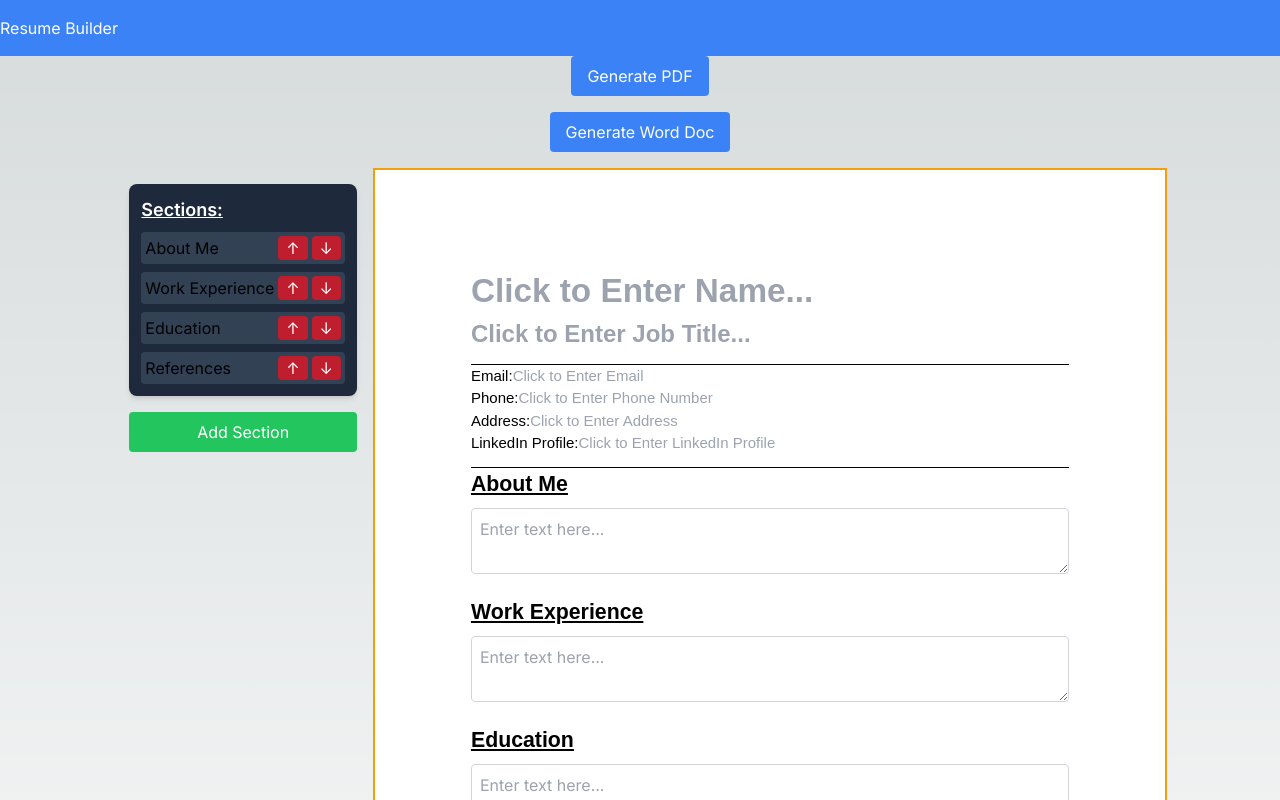
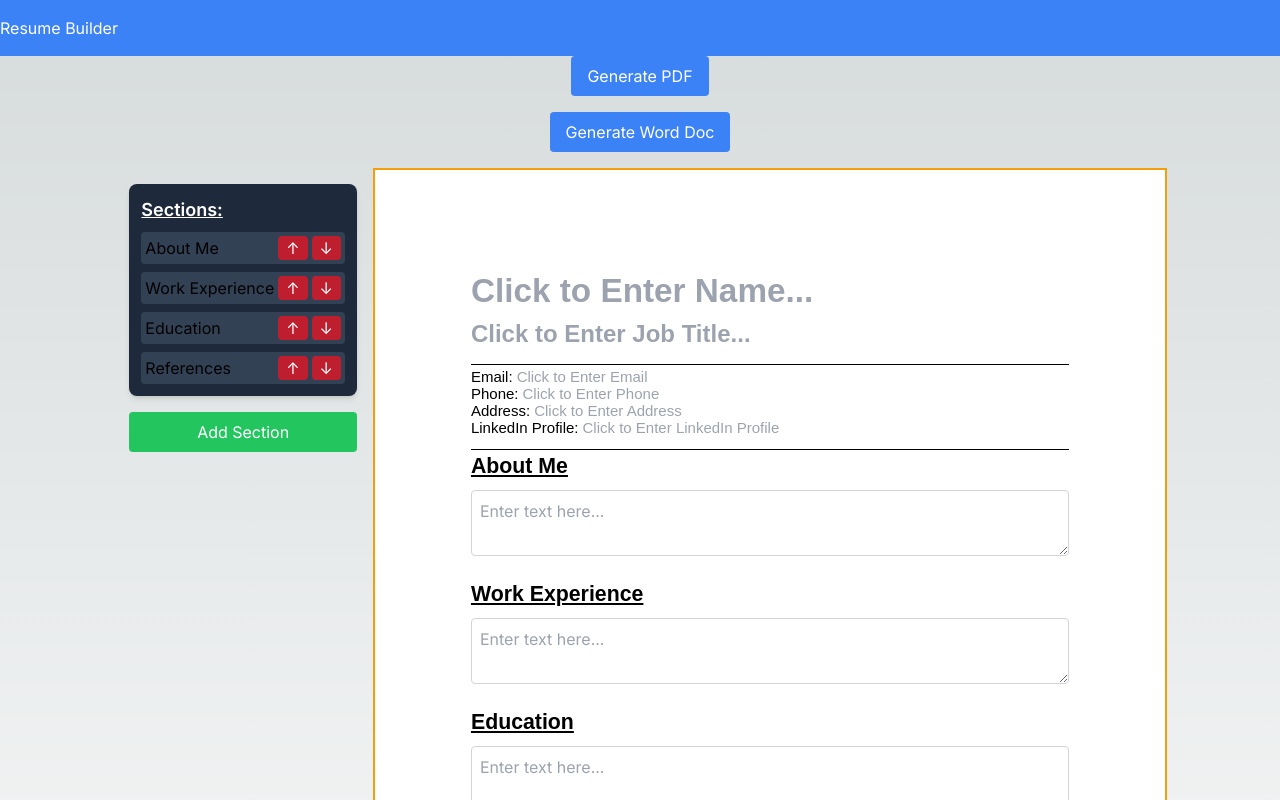
Before and after one commit to JackBadawy/resume_builder, a Next.js app: page / in a window 1280 px wide. Shown: the top 800 px of the page. Built offline with nearby package versions, Linux system fonts and the light colour scheme.

Commit message:
visual artefact & contact styling

```diff
--- a/src/app/Components/ContactDetails.tsx
+++ b/src/app/Components/ContactDetails.tsx
@@ -27,47 +27,51 @@ const ContactDetails = ({
   }, [details, onUpdate]);
 
   return (
-    <div className="contactDetail text-black flex flex-col">
-      <label className="text-word-11 font-aptos flex">
-        Email:
+    <div className="contactDetail text-black flex flex-col pt-1">
+      <label className="flex items-center text-word-11 font-aptos">
+        <span className="h-17p flex items-center">Email:</span>
         <input
           value={details.email}
           onChange={(e) => handleChange(e, "email")}
           placeholder="Click to Enter Email"
-          className="text-word-11 font-aptos flex-grow"
+          className="flex-grow text-word-11 font-aptos h-17p pl-1 focus:outline-none"
+          autoComplete="off"
           id="contactDetail"
           data-text
         />
       </label>
-      <label className="text-word-11 font-aptos flex">
-        Phone:
+      <label className="flex items-center text-word-11 font-aptos">
+        <span className="h-17p flex items-center">Phone:</span>
         <input
           value={details.phone}
           onChange={(e) => handleChange(e, "phone")}
-          placeholder="Click to Enter Phone Number"
-          className="text-word-11 font-aptos flex-grow"
+          placeholder="Click to Enter Phone"
+          className="flex-grow text-word-11 font-aptos h-17p pl-1 focus:outline-none"
+          autoComplete="off"
           id="contactDetail"
           data-text
         />
       </label>
-      <label className="text-word-11 font-aptos flex">
-        Address:
+      <label className="flex items-center text-word-11 font-aptos">
+        <span className="h-17p flex items-center">Address:</span>
         <input
           value={details.address}
           onChange={(e) => handleChange(e, "address")}
           placeholder="Click to Enter Address"
-          className="text-word-11 font-aptos flex-grow"
+          className="flex-grow text-word-11 font-aptos h-17p pl-1 focus:outline-none"
+          autoComplete="off"
           id="contactDetail"
           data-text
         />
       </label>
-      <label className="text-word-11 font-aptos flex">
-        LinkedIn Profile:
+      <label className="flex items-center text-word-11 font-aptos">
+        <span className="h-17p flex items-center">LinkedIn Profile:</span>
         <input
           value={details.linkedin}
           onChange={(e) => handleChange(e, "linkedin")}
           placeholder="Click to Enter LinkedIn Profile"
-          className="text-word-11 font-aptos flex-grow"
+          className="flex-grow text-word-11 font-aptos h-17p pl-1 focus:outline-none"
+          autoComplete="off"
           id="contactDetail"
           data-text
         />
--- a/src/app/Components/ResumeHeading.tsx
+++ b/src/app/Components/ResumeHeading.tsx
@@ -35,8 +35,9 @@ const ResumeHeading = () => {
         onFocus={() => handleFocus("name")}
         onBlur={() => setEditName(false)}
         placeholder="Click to Enter Name..."
-        className="text-word-25 font-aptos font-bold"
+        className="text-word-25 font-aptos font-bold focus:outline-none"
         id="fullName"
+        autoComplete="off"
         data-text
       />
 
@@ -46,8 +47,9 @@ const ResumeHeading = () => {
         onFocus={() => handleFocus("job")}
         onBlur={() => setEditJob(false)}
         placeholder="Click to Enter Job Title..."
-        className="text-word-18 font-aptos font-bold mb-3"
+        className="text-word-18 font-aptos font-bold mb-3 focus:outline-none "
         id="jobTitle"
+        autoComplete="off"
         data-text
       />
       <hr className="font-bold font-black border-black" />
--- a/tailwind.config.ts
+++ b/tailwind.config.ts
@@ -15,6 +15,7 @@ const config: Config = {
       },
       height: {
         a4: "29.7cm",
+        "17p": "17px",
       },
       width: {
         a4: "21cm",
```
